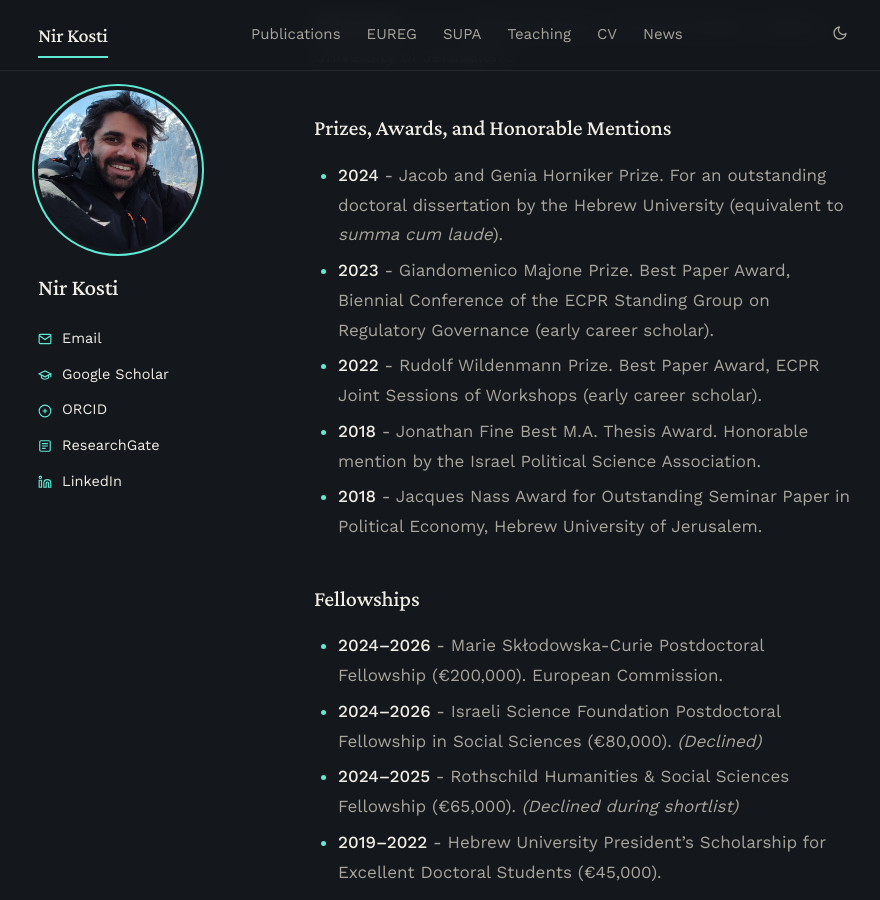
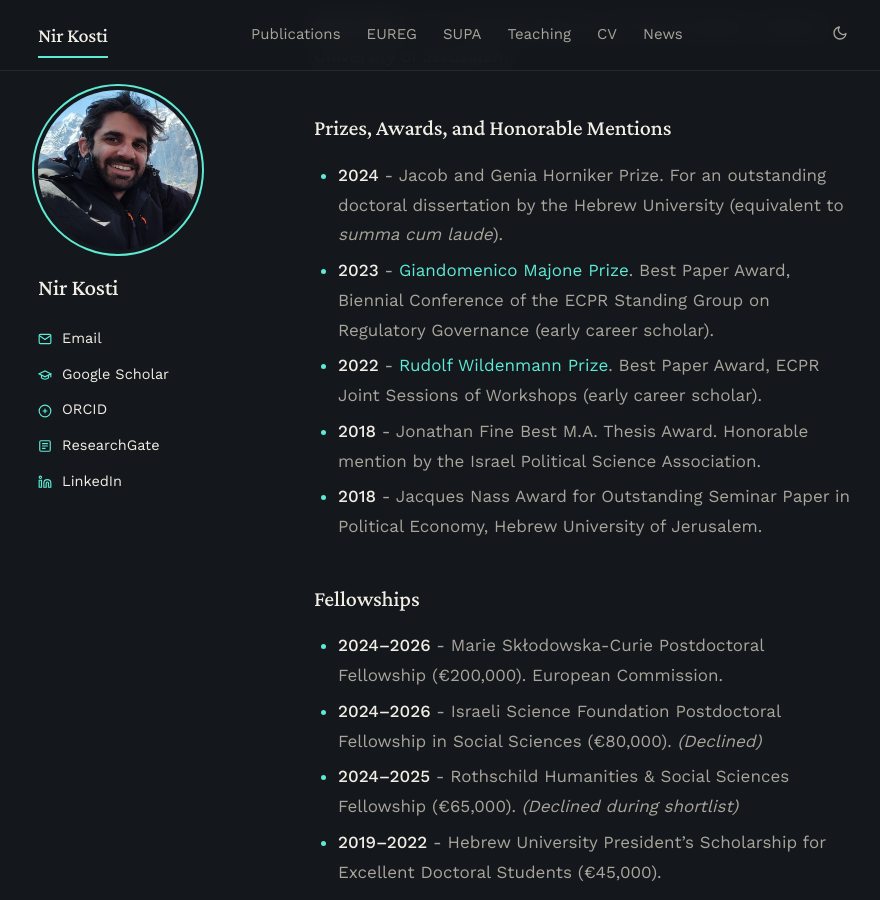
Before and after one commit to NirKosti/nirkosti.github.io, a Jekyll site: the page built from _pages/cv.md, in a window 1280 px wide and 900 px high, scrolled down 1065 px. Shown: the whole window, without its empty margins (194-1074 px from the left). Built offline with Jekyll 4.4.1, drawn with Linux system fonts in a browser that asks for light colours; some of the changed lines change nothing that is shown.

Commit message:
Update cv.md

```diff
--- a/_pages/cv.md
+++ b/_pages/cv.md
@@ -24,8 +24,8 @@ redirect_from:
 ## Prizes, Awards, and Honorable Mentions
 
 * **2024** - Jacob and Genia Horniker Prize. For an outstanding doctoral dissertation by the Hebrew University (equivalent to *summa cum laude*).
-* **2023** - Giandomenico Majone Prize. Best Paper Award, Biennial Conference of the ECPR Standing Group on Regulatory Governance (early career scholar).
-* **2022** - Rudolf Wildenmann Prize. Best Paper Award, ECPR Joint Sessions of Workshops (early career scholar).
+* **2023** - [Giandomenico Majone Prize](https://ecpr.eu/news/news/details/722). Best Paper Award, Biennial Conference of the ECPR Standing Group on Regulatory Governance (early career scholar).
+* **2022** - [Rudolf Wildenmann Prize](https://ecpr.eu/news/news/details/661). Best Paper Award, ECPR Joint Sessions of Workshops (early career scholar).
 * **2018** - Jonathan Fine Best M.A. Thesis Award. Honorable mention by the Israel Political Science Association.
 * **2018** - Jacques Nass Award for Outstanding Seminar Paper in Political Economy, Hebrew University of Jerusalem.
 
```
